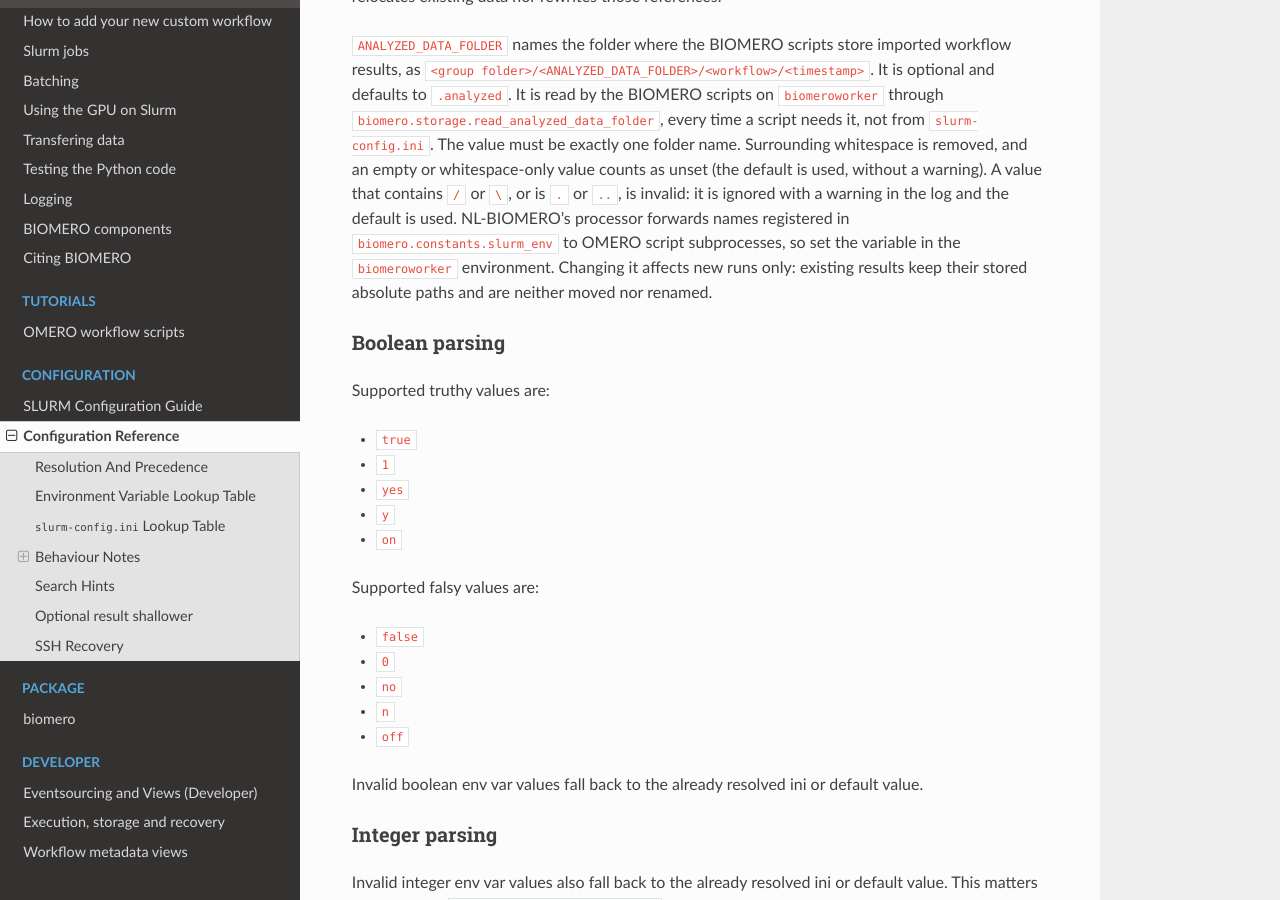
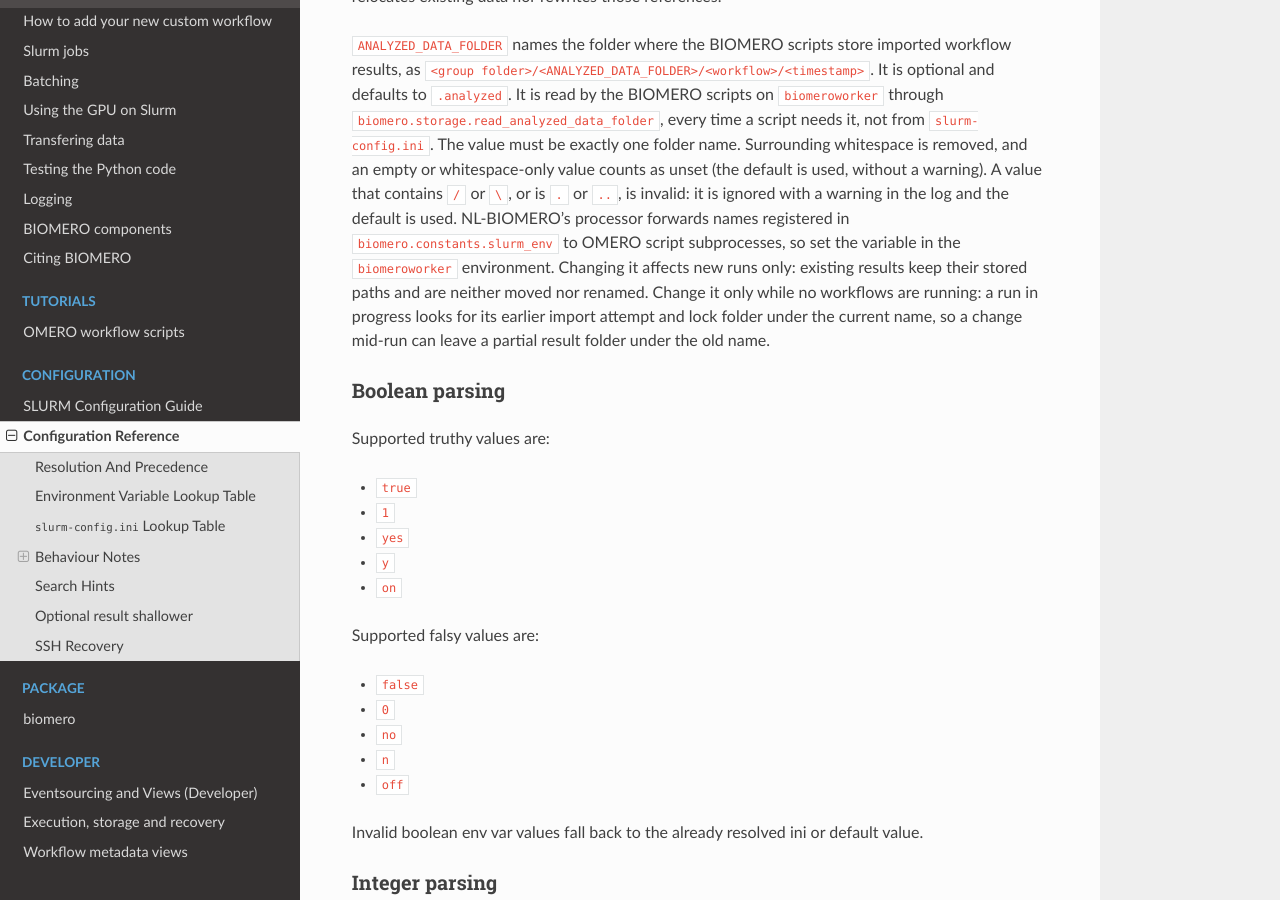
Before and after one commit to NL-BioImaging/biomero, a Sphinx documentation site: the page built from docs/configuration-reference.rst, in a window 1280 px wide and 900 px high, scrolled down 4426 px. Built offline with Sphinx 7.4.7 and the Read the Docs theme 3.1.0, drawn with Linux system fonts in a browser that asks for light colours; pages that are not in the unit, such as notebooks, are missing from menus.

Commit message:
docs: change ANALYZED_DATA_FOLDER only while no workflows run
A run in progress looks up its earlier import attempt and lock folder under
the current name; existing results keep their stored paths.

Co-Authored-By: Claude Opus 5.5 <noreply@anthropic.com>

```diff
--- a/docs/configuration-reference.rst
+++ b/docs/configuration-reference.rst
@@ -376,7 +376,10 @@ or is ``.`` or ``..``, is invalid: it is ignored with a warning in the log and t
 default is used. NL-BIOMERO's processor forwards names
 registered in ``biomero.constants.slurm_env`` to OMERO script subprocesses, so set the
 variable in the ``biomeroworker`` environment. Changing it affects new runs only:
-existing results keep their stored absolute paths and are neither moved nor renamed.
+existing results keep their stored paths and are neither moved nor renamed. Change it
+only while no workflows are running: a run in progress looks for its earlier import
+attempt and lock folder under the current name, so a change mid-run can leave a
+partial result folder under the old name.
 
 Boolean parsing
 ~~~~~~~~~~~~~~~
```
